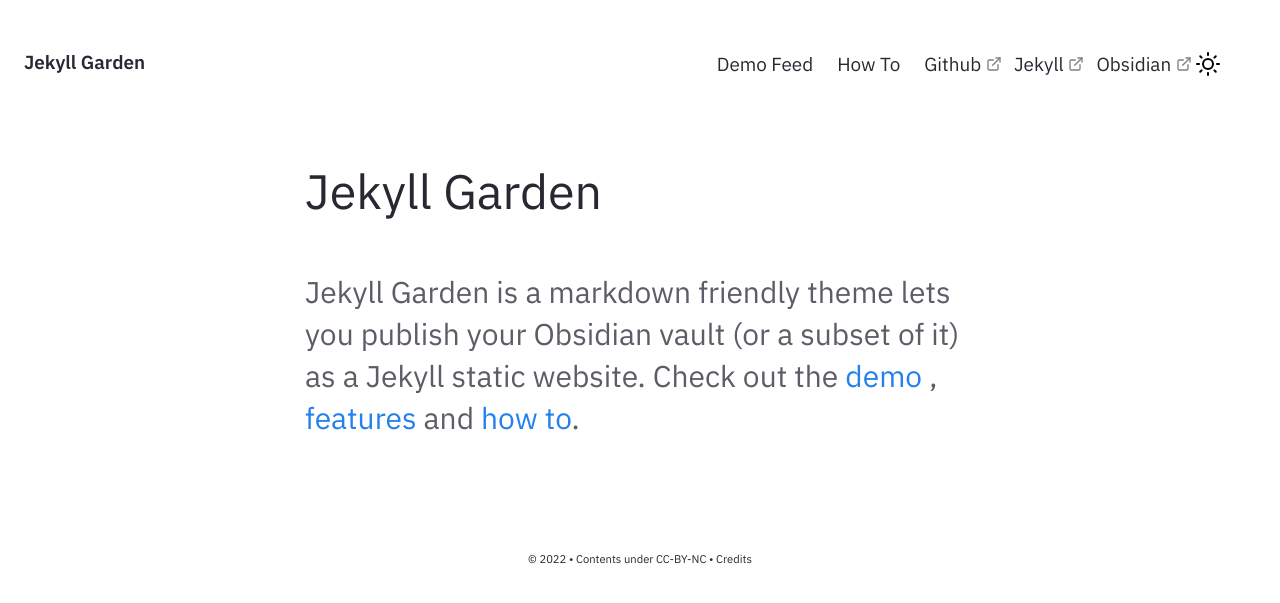
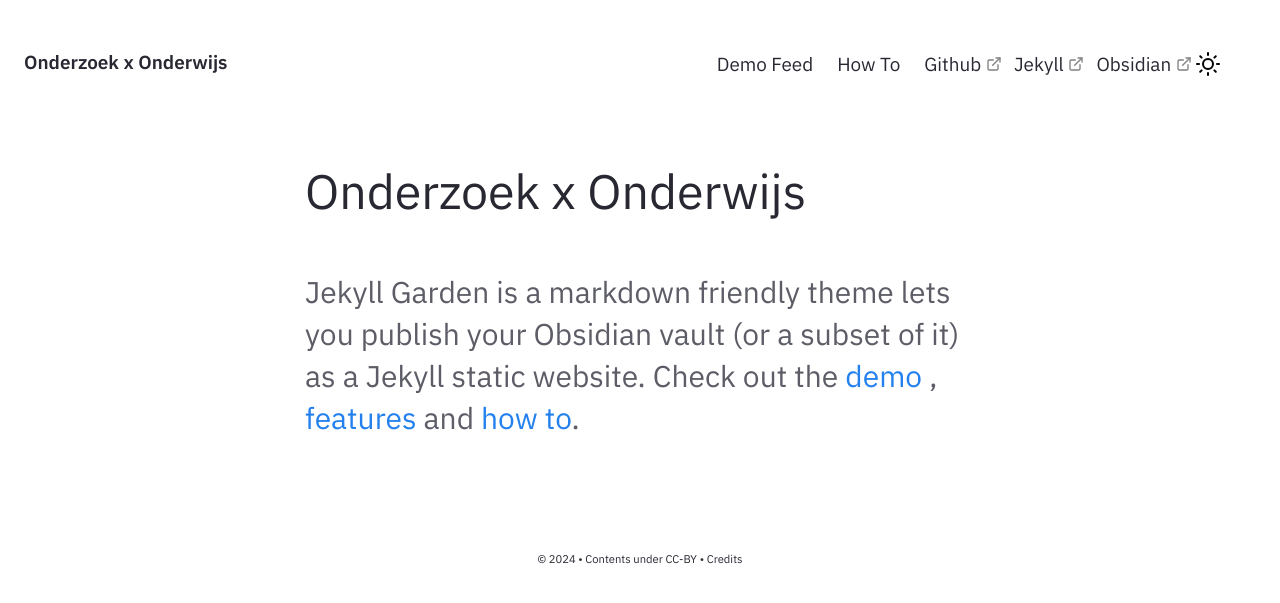
Before and after one commit to onderzoekxonderwijs/onderzoekxonderwijs, a Jekyll site: the page built from pages/index.md, in a window 1280 px wide. Shown: the top 603 px of the page. Built offline with Jekyll 4.4.1, drawn with Linux system fonts in a browser that asks for light colours.

Commit message:
Update _config.yml
Adjusted title, copyright, url

```diff
--- a/_config.yml
+++ b/_config.yml
@@ -19,7 +19,7 @@
 # in the templates via {{ site.myvariable }}.
 
 # URL is the base hostname with protocol for your site, eg http://example.com
-url: "" # the base hostname & protocol for your site, e.g. http://example.com
+url: "http://onderzoekxonderwijs.nl" # the base hostname & protocol for your site, e.g. http://example.com
 
 # If you want to install this jekyll in a subpath (eg /digitalgarden) set it here.
 # Else keep it Empty (DON'T PUT /; Keep it empty)
@@ -27,11 +27,11 @@ baseurl: ""
 
 # Website Header, Description, Footer year and text.
 # If you are deleting this, make sure you remove it from HTML files too
-heading: Jekyll Garden # Change this
-content: Obsidian ready Jekyll Theme
+heading: Onderzoek x Onderwijs
+content: Samenwerking op het hbo
 copyright:
-  year: © 2022
-  msg: Contents under CC-BY-NC
+  year: © 2024
+  msg: Contents under CC-BY
 
 # Set title and content for private & broken link tooltop
 privatelinks:
```
